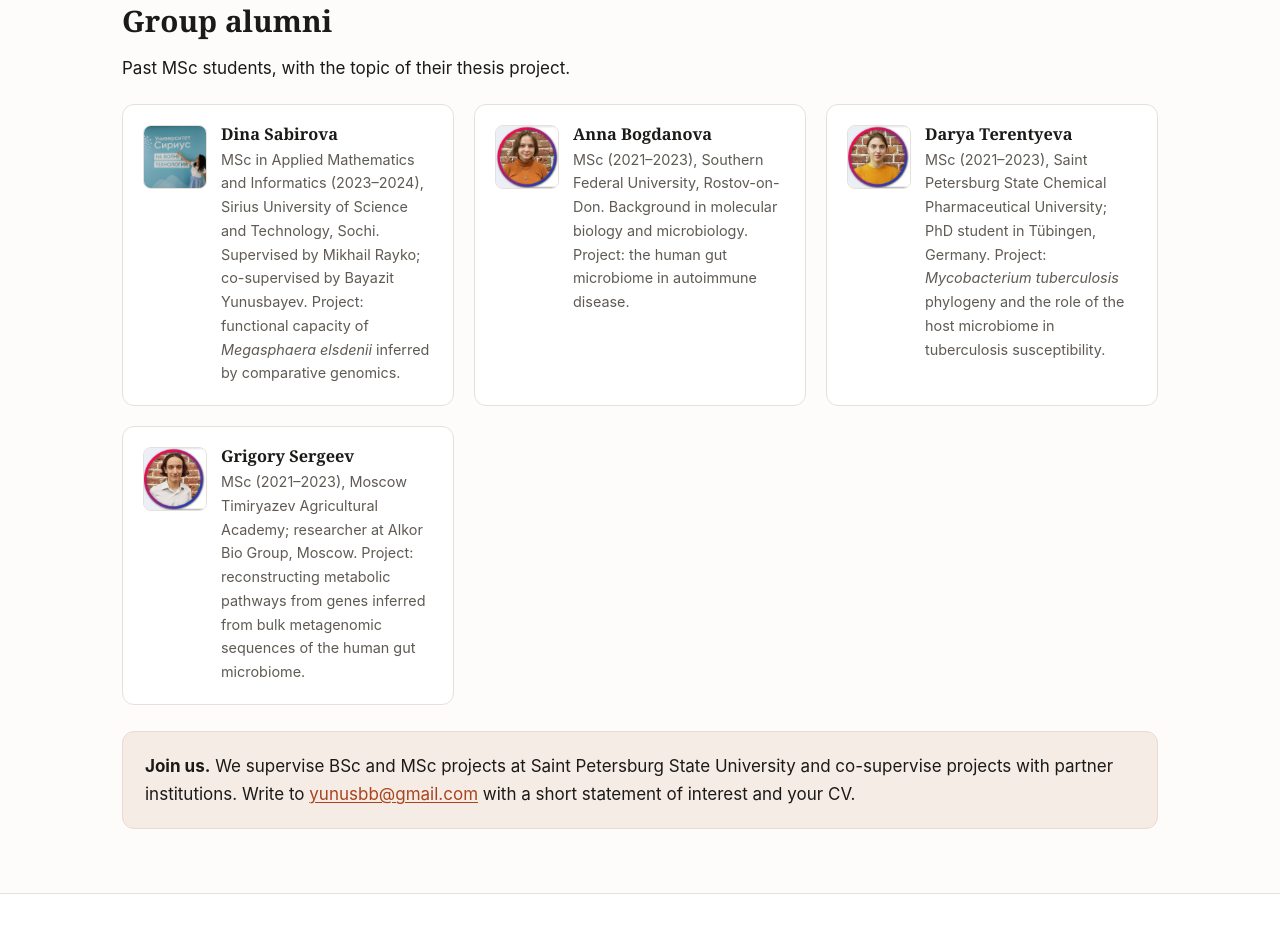
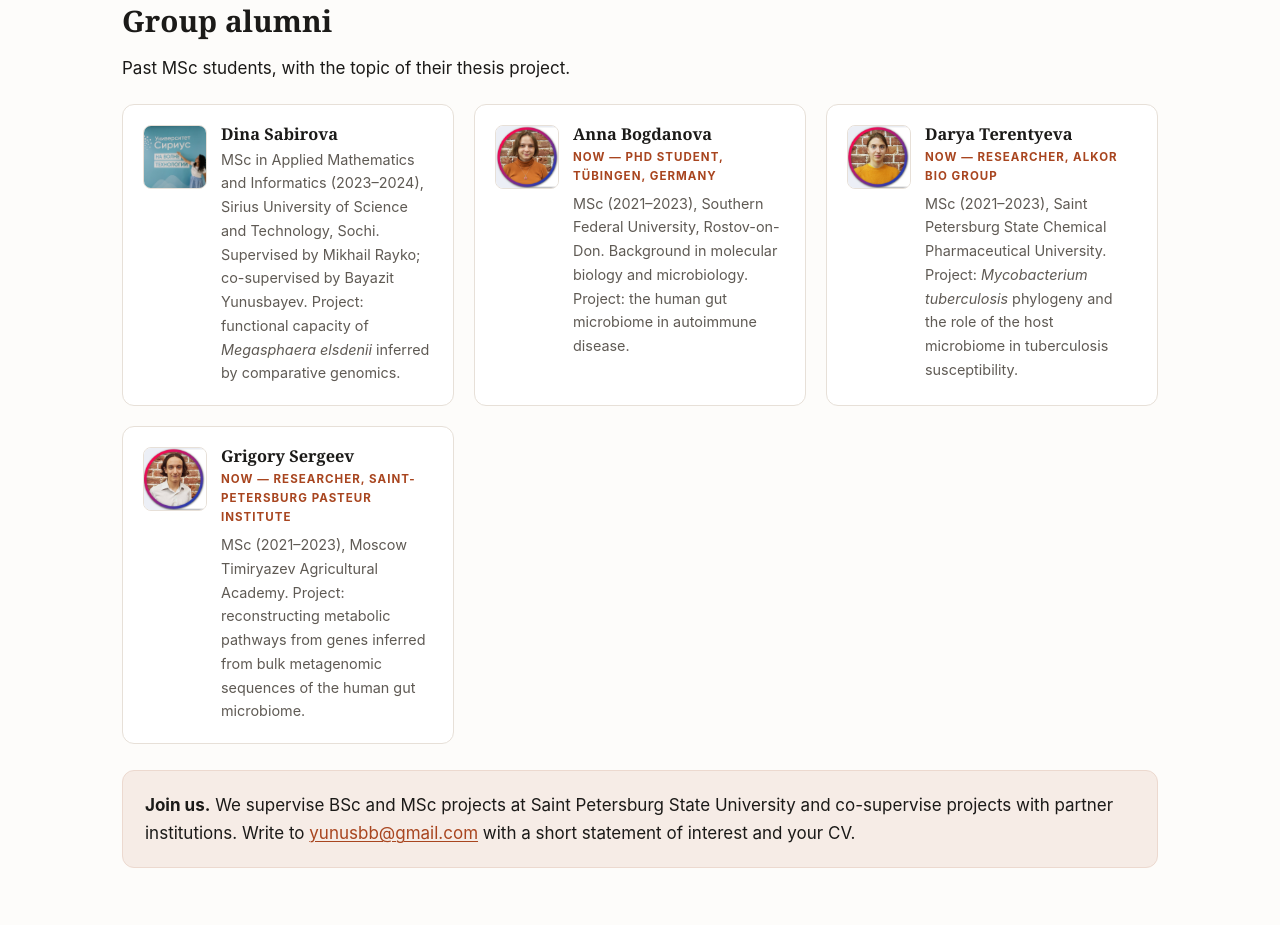
Before and after one commit to yunusbb/evobiomed-site, a plain HTML site: page people.html in a window 1280 px wide. Shown: the part 1869-2794 px from the top of the page. Drawn offline with Linux system fonts and the light colour scheme.

Commit message:
Fix alumni current positions (Anna: Tübingen PhD; Darya: Alkor Bio; Grigory: Pasteur Inst) and restore Research section images

```diff
--- a/assets/style.css
+++ b/assets/style.css
@@ -79,6 +79,11 @@ section{padding-block:8px}
 .alum img{width:64px; height:64px; border-radius:8px; object-fit:cover; border:1px solid var(--line)}
 .alum h4{margin:0 0 3px; font-size:1.02rem}
 .alum p{font-size:.9rem; color:var(--muted); margin:0}
+.alum p.role{color:var(--accent); font-size:.72rem; font-weight:700; letter-spacing:.09em;
+  text-transform:uppercase; margin-bottom:6px}
+.research-fig{margin:0 0 20px; max-width:520px}
+.research-fig img{width:100%; border:1px solid var(--line); border-radius:10px; background:#fff}
+.research-fig.tb{max-width:190px}
 
 /* publications */
 .filters{display:flex; flex-wrap:wrap; gap:8px; margin:22px 0 6px}
--- a/people.html
+++ b/people.html
@@ -128,6 +128,7 @@
         <img src="assets/img/anna.jpg" width="760" height="711" alt="Portrait of Anna Bogdanova">
         <div>
           <h4>Anna Bogdanova</h4>
+          <p class="role">Now — PhD student, Tübingen, Germany</p>
           <p>MSc (2021–2023), Southern Federal University, Rostov-on-Don. Background in molecular biology and microbiology. Project: the human gut microbiome in autoimmune disease.</p>
         </div>
       </article>
@@ -135,14 +136,16 @@
         <img src="assets/img/darya.jpg" width="760" height="711" alt="Portrait of Darya Terentyeva">
         <div>
           <h4>Darya Terentyeva</h4>
-          <p>MSc (2021–2023), Saint Petersburg State Chemical Pharmaceutical University; PhD student in Tübingen, Germany. Project: <em>Mycobacterium tuberculosis</em> phylogeny and the role of the host microbiome in tuberculosis susceptibility.</p>
+          <p class="role">Now — Researcher, Alkor Bio Group</p>
+          <p>MSc (2021–2023), Saint Petersburg State Chemical Pharmaceutical University. Project: <em>Mycobacterium tuberculosis</em> phylogeny and the role of the host microbiome in tuberculosis susceptibility.</p>
         </div>
       </article>
       <article class="alum">
         <img src="assets/img/grigory.jpg" width="760" height="711" alt="Portrait of Grigory Sergeev">
         <div>
           <h4>Grigory Sergeev</h4>
-          <p>MSc (2021–2023), Moscow Timiryazev Agricultural Academy; researcher at Alkor Bio Group, Moscow. Project: reconstructing metabolic pathways from genes inferred from bulk metagenomic sequences of the human gut microbiome.</p>
+          <p class="role">Now — Researcher, Saint-Petersburg Pasteur Institute</p>
+          <p>MSc (2021–2023), Moscow Timiryazev Agricultural Academy. Project: reconstructing metabolic pathways from genes inferred from bulk metagenomic sequences of the human gut microbiome.</p>
         </div>
       </article>
     </div>
```
Also changed, not shown: research.html (+3 -0 lines), assets/img/research-inflammatory.png (added), assets/img/research-popgen.png (added), assets/img/research-tb.png (added).
